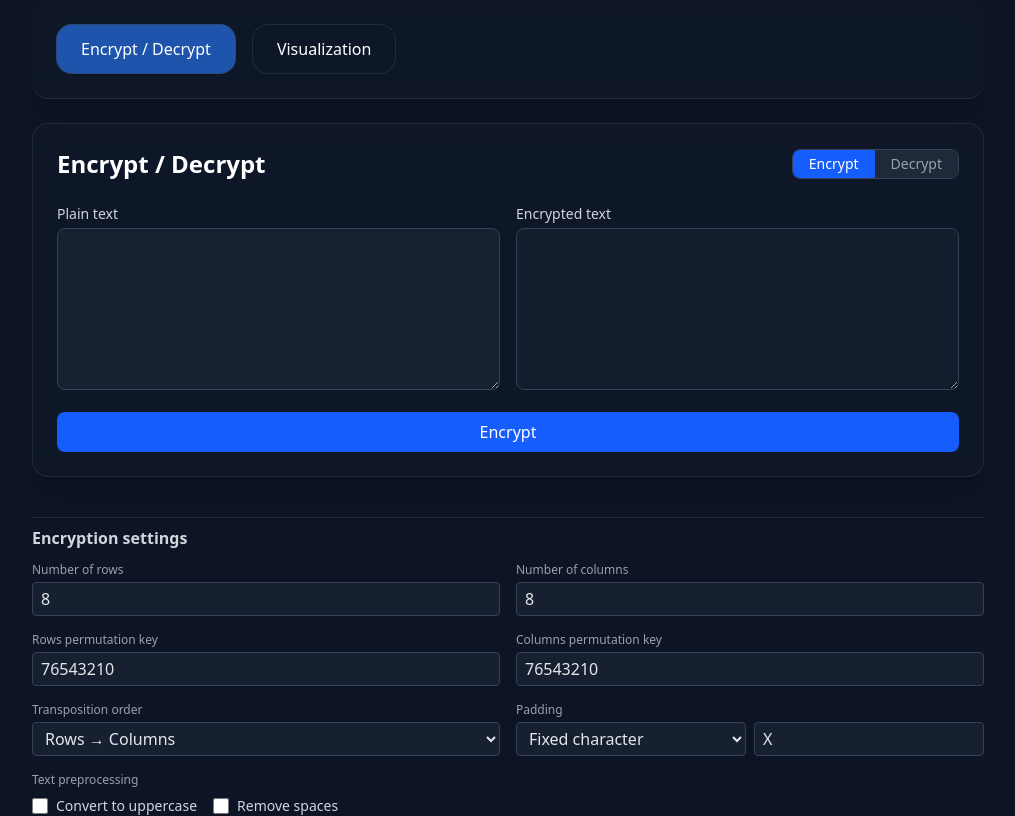
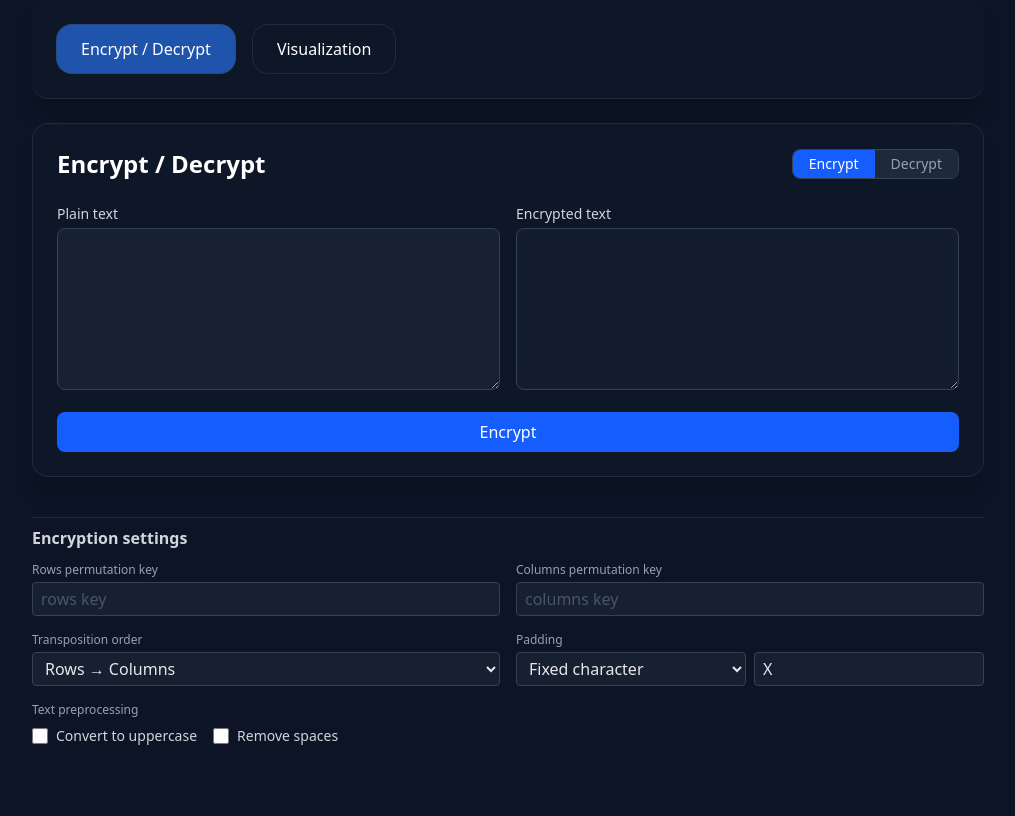
Before and after one commit to K1rtz/cipher-viz, a React (Vite) app: page / in a window 1280 px wide. Shown: the whole page, without its empty margins (132-1147 px from the left). Built offline with nearby package versions, Linux system fonts and the light colour scheme.

Commit message:
feat(frontend): add encrypt function

```diff
--- a/src/components/EncryptForm.jsx
+++ b/src/components/EncryptForm.jsx
@@ -1,18 +1,21 @@
 import React, {useEffect, useState} from "react";
+import {
+  encryptDoubleTransposition,
+  decryptDoubleTransposition,
+  validateConfig} from "../crypto/doubleTransposition"
+function EncryptForm() {
 
-function EncryptForm() {
+  const [plainText, setPlainText] = useState("");
+  const [result, setResult] = useState("");
+
+
   const [config, setConfig] = useState({
     mode: "encrypt", // encrypt | decrypt
-    inputText: "",
-    outputText: "",
-
     uppercase: false,
     removeSpaces: false,
 
-    numberOfRows: "8",
-    numberOfCols: "8",
-    rowKey: "76543210",
-    columnKey: "76543210",
+    rowKey: "",
+    columnKey: "",
     transpositionOrder: "rows-first", // rows-first | cols-first
 
     paddingStrategy: "fixed", // fixed | random | repeat
@@ -26,15 +29,20 @@ function EncryptForm() {
     }));
   };
 
+
+
+
+
   useEffect(() => {
     console.log(config);
   },[config]);
 
 
   const handleProcess = () => {
+    console.log('handleprocess')
+    const result = encryptDoubleTransposition(plainText, config);
+    setResult(result);
 
-    const result = ""; // placeholder
-    updateConfig("outputText", result);
   };
 
   return (
@@ -80,9 +88,9 @@ function EncryptForm() {
                 {config.mode === "encrypt" ? "Plain text" : "Cipher text"}
               </label>
               <textarea
-                value={config.inputText}
+                value={plainText}
                 onChange={(e) =>
-                  updateConfig("inputText", e.target.value)
+                  setPlainText(e.target.value)
                 }
                 rows={6}
                 className="w-full text-gray-200 bg-gray-800/60 rounded-lg px-3 py-2 border border-gray-700 focus:outline-none focus:ring-2 focus:ring-blue-500"
@@ -96,7 +104,7 @@ function EncryptForm() {
                   : "Decrypted text"}
               </label>
               <textarea
-                value={config.outputText}
+                value={result}
                 readOnly
                 rows={6}
                 className="w-full text-gray-300 bg-gray-800/40 rounded-lg px-3 py-2 border border-gray-700 cursor-not-allowed"
@@ -120,35 +128,7 @@ function EncryptForm() {
         </h3>
 
         <div className="grid grid-cols-1 md:grid-cols-2 gap-4">
-          <div>
-            <label className="block text-xs text-gray-400 mb-1">
-              Number of rows
-            </label>
-            <input
-              type="text"
-              value={config.numberOfRows}
-              onChange={(e) =>
-                updateConfig("numberOfRows", e.target.value)
-              }
-              className="w-full bg-gray-800/60 text-gray-200 px-2 py-1 rounded border border-gray-700"
-              placeholder="8"
-            />
-          </div>
 
-          <div>
-            <label className="block text-xs text-gray-400 mb-1">
-              Number of columns
-            </label>
-            <input
-              type="text"
-              value={config.numberOfCols}
-              onChange={(e) =>
-                updateConfig("numberOfCols", e.target.value)
-              }
-              className="w-full bg-gray-800/60 text-gray-200 px-2 py-1 rounded border border-gray-700"
-              placeholder="8"
-            />
-          </div>
 
           <div>
             <label className="block text-xs text-gray-400 mb-1">
@@ -160,8 +140,8 @@ function EncryptForm() {
               onChange={(e) =>
                 updateConfig("rowKey", e.target.value)
               }
-              className="w-full bg-gray-800/60 text-gray-200 px-2 py-1 rounded border border-gray-700"
-              placeholder="76543210"
+              className="w-full bg-gray-800/60 text-gray-200 placeholder:text-gray-600  px-2 py-1 rounded border border-gray-700"
+              placeholder="rows key"
             />
           </div>
 
@@ -175,8 +155,8 @@ function EncryptForm() {
               onChange={(e) =>
                 updateConfig("columnKey", e.target.value)
               }
-              className="w-full bg-gray-800/60 text-gray-200 px-2 py-1 rounded border border-gray-700"
-              placeholder="76543210"
+              className="w-full bg-gray-800/60 placeholder:text-gray-600 text-gray-200 px-2 py-1 rounded border border-gray-700"
+              placeholder="columns key"
             />
           </div>
 
--- a/src/crypto/doubleTransposition/encrypt.js
+++ b/src/crypto/doubleTransposition/encrypt.js
@@ -1,8 +1,115 @@
-export function encryptDoubleTransposition(config) {
-  // 1. preprocess
-  // 2. fill matrix
-  // 3. row permutation
-  // 4. column permutation
-  // 5. read cipher text
-  // return cipherText;
+export function encryptDoubleTransposition(text, config) {
+  const {
+    rowKey,
+    columnKey,
+    paddingStrategy = 'fixed',
+    paddingChar = 'X',
+    uppercase = false,
+    removeSpaces = false,
+    transpositionOrder = 'rows-first', // 'rows-first' ili 'columns-first'
+  } = config;
+
+
+  //FUNKCIJA KOJA OD KLJUCA KREIRA NIZ BROJEVA ZA SIFRU:
+  function keyToNumberArray(key) {
+    const chars = key.split('');
+
+    const indexedChars = chars.map((char, idx) => ({ char, idx }));
+
+    const sorted = [...indexedChars].sort((a, b) => {
+      if (a.char < b.char) return -1;
+      if (a.char > b.char) return 1;
+      return a.idx - b.idx;
+    });
+
+    const orderMap = new Array(key.length);
+    sorted.forEach((item, i) => {
+      orderMap[item.idx] = i;
+    });
+
+    return orderMap;
+  }
+
+
+  // -------------------------
+  // 1. Preprocess
+  // -------------------------
+  let cleanText = text;
+  if (uppercase) cleanText = cleanText.toUpperCase();
+  if (removeSpaces) cleanText = cleanText.replace(/\s/g, '');
+
+
+
+  // Pretvori key stringove u niz brojeva
+  const rowPermutation = keyToNumberArray(rowKey)
+  const colPermutation = keyToNumberArray(columnKey)
+
+
+  const rows = rowPermutation.length;
+  const cols = colPermutation.length;
+  const size = rows * cols;
+  console.log(rows, cols)
+
+  // Napuni matricu sa tekstom i padding-om
+  const chars = new Array(size);
+  for (let i = 0; i < size; i++) {
+    if (i < cleanText.length) {
+      chars[i] = cleanText[i];
+    } else {
+      if (paddingStrategy === 'fixed') {
+        chars[i] = paddingChar;
+      } else if (paddingStrategy === 'random') {
+        chars[i] = String.fromCharCode(65 + (Math.random() * 26) | 0);
+      } else if (paddingStrategy === 'repeat') {
+        chars[i] = cleanText[i % cleanText.length];
+      }
+    }
+  }
+
+  // -------------------------
+  // 2. Permutacije
+  // -------------------------
+  const tmp = new Array(size);
+
+  if (transpositionOrder === 'rows-first') {
+    // Row transposition
+    for (let r = 0; r < rows; r++) {
+      const srcRow = rowPermutation[r];
+      const srcOffset = srcRow * cols;
+      const dstOffset = r * cols;
+      for (let c = 0; c < cols; c++) {
+        tmp[dstOffset + c] = chars[srcOffset + c];
+      }
+    }
+
+    // Column transposition
+    for (let c = 0; c < cols; c++) {
+      const srcCol = colPermutation[c];
+      for (let r = 0; r < rows; r++) {
+        chars[r * cols + c] = tmp[r * cols + srcCol];
+      }
+    }
+  } else {
+    // Columns first
+    for (let c = 0; c < cols; c++) {
+      const srcCol = colPermutation[c];
+      for (let r = 0; r < rows; r++) {
+        tmp[r * cols + c] = chars[r * cols + srcCol];
+      }
+    }
+
+    for (let r = 0; r < rows; r++) {
+      const srcRow = rowPermutation[r];
+      const srcOffset = srcRow * cols;
+      const dstOffset = r * cols;
+      for (let c = 0; c < cols; c++) {
+        chars[dstOffset + c] = tmp[srcOffset + c];
+      }
+    }
+  }
+
+  // -------------------------
+  // 3. Output
+  // -------------------------
+  return chars.join('');
 }
```
